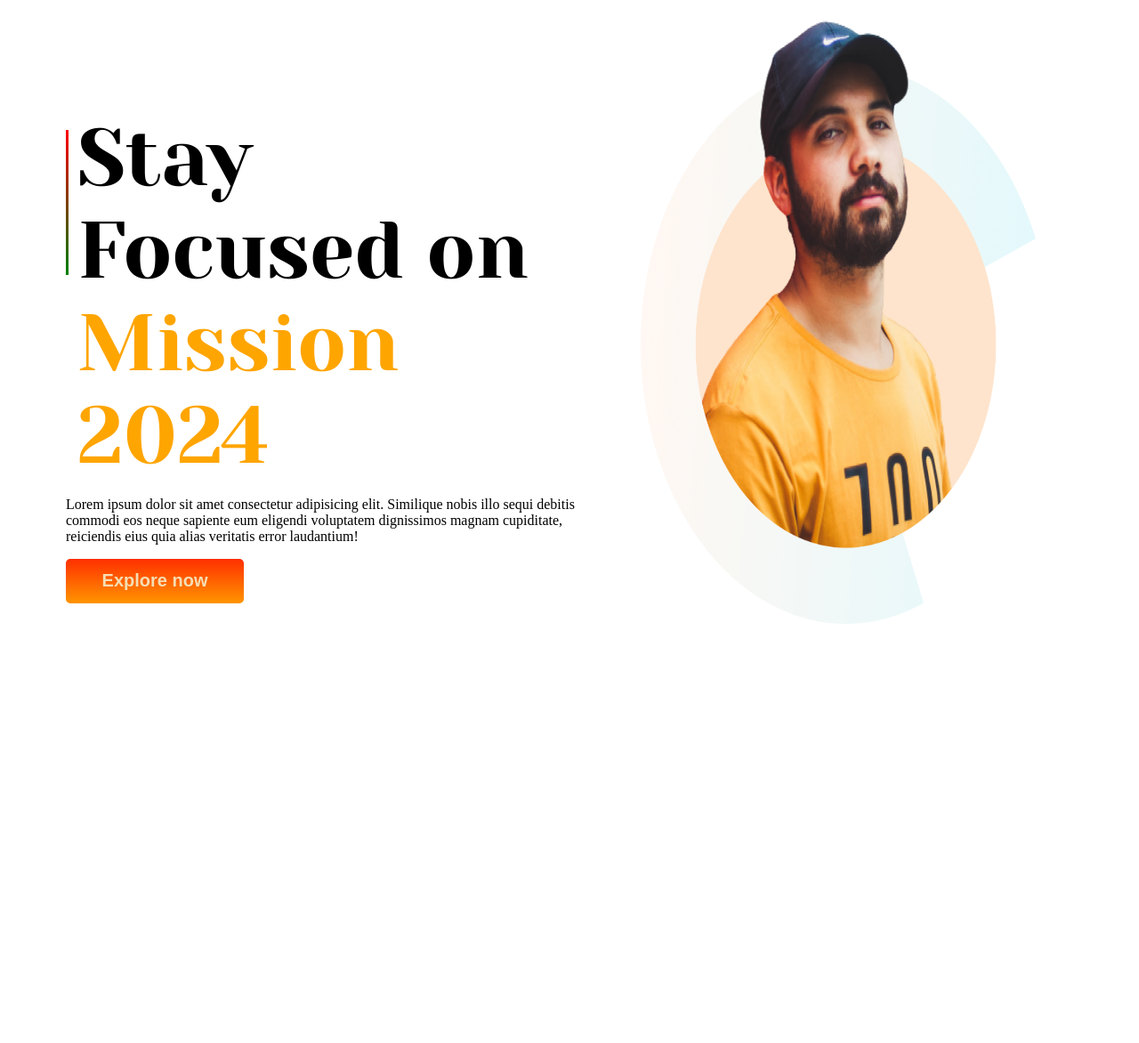
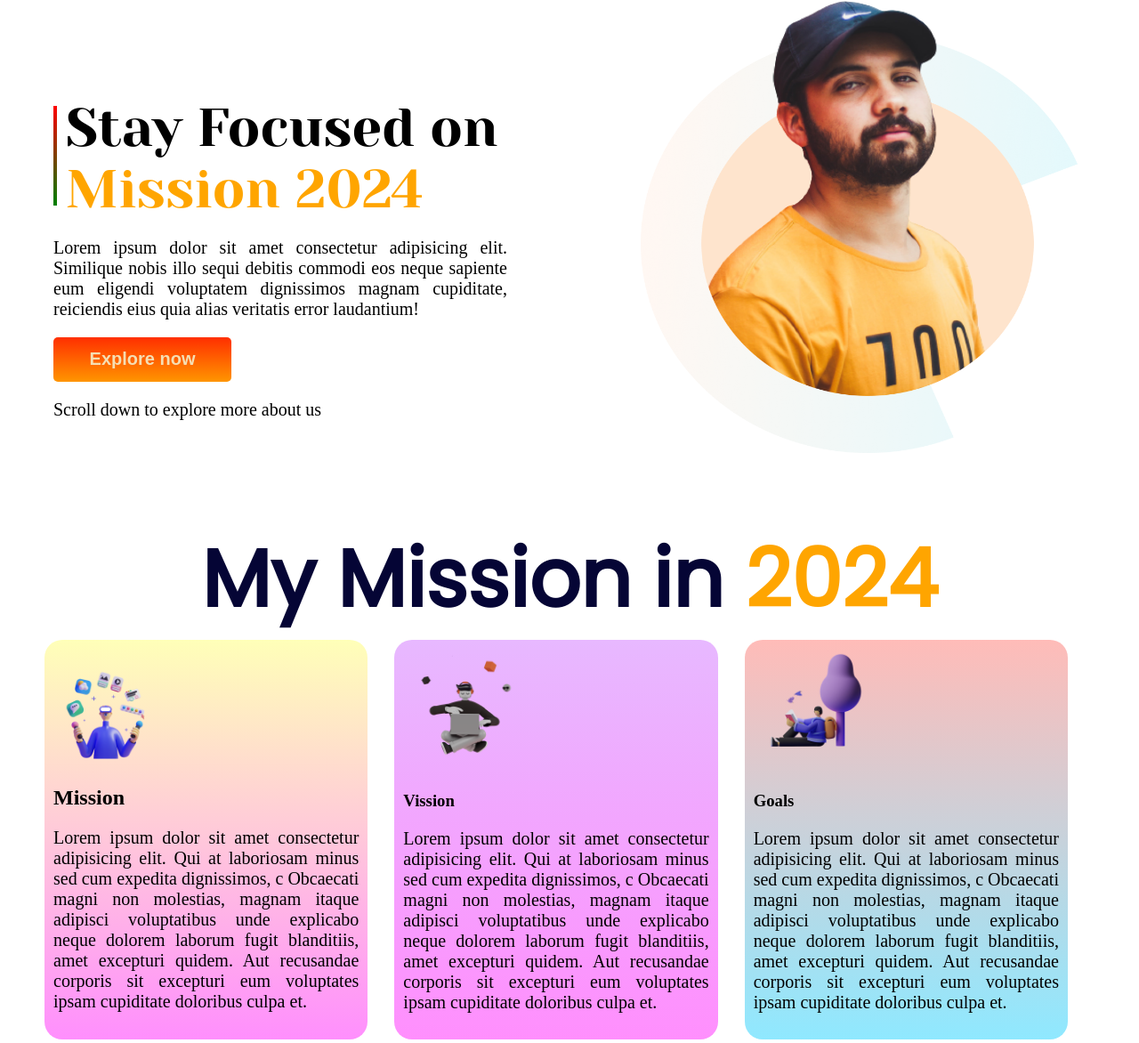
Before and after one commit to Habibnusrat/mission-2024, a plain HTML site: page index.html in a window 1280 px wide. Shown: the part 99-1271 px from the top of the page at 89% size. Before the commit the page ends 804 px from the top, so only its background shows below. Drawn offline with Linux system fonts and the light colour scheme.

Commit message:
2nd sec complite

```diff
--- a/index.html
+++ b/index.html
@@ -20,15 +20,54 @@
         <div class="first-hulf">
             <div class="first-title">
                 <hr>
-                <h1 class="title-1">Stay Focused on <br><span style="color: orange;">Mission 2024</span></h1>
+                <h1 class="title-1">Stay Focused on <br><span class="orange">Mission 2024</span></h1>
             </div>
             <p>Lorem ipsum dolor sit amet consectetur adipisicing elit. Similique nobis illo sequi debitis commodi eos
                 neque sapiente eum eligendi voluptatem dignissimos magnam cupiditate, reiciendis eius quia alias
                 veritatis error laudantium!</p>
             <button class="btn-linkend">Explore now</button>
+            <p>Scroll down to explore more about us</p>
 
         </div>
 
+        <div class="second-hulf">
+            <img src="./images/person/person-0.png" alt="">
+        </div>
+    </section>
+
+    <section class="sec-part">
+        <h1 class="sec-title">My Mission in <span class="orange">2024</span></h1>
+        <div class="three-div">
+            <div class="first-div three-div-style"><img src="./images/illustrators/illustrator-1.png" alt=""><h1>Mission</h1>
+            <p>Lorem ipsum dolor sit amet consectetur adipisicing elit. Qui at laboriosam minus sed cum expedita dignissimos, c
+            Obcaecati magni non molestias, magnam itaque adipisci voluptatibus unde explicabo neque dolorem laborum fugit blanditiis, amet excepturi quidem. Aut recusandae corporis sit excepturi eum voluptates ipsam cupiditate doloribus culpa et.</p>
+            </div>
+
+            <div class="sec-div three-div-style"><img src="./images/illustrators/illustrator-2.png" alt=""><h3>Vission</h3>
+
+                <p>Lorem ipsum dolor sit amet consectetur adipisicing elit. Qui at laboriosam minus sed cum expedita dignissimos, c
+                    Obcaecati magni non molestias, magnam itaque adipisci voluptatibus unde explicabo neque dolorem laborum fugit blanditiis, amet excepturi quidem. Aut recusandae corporis sit excepturi eum voluptates ipsam cupiditate doloribus culpa et.</p></div>
+
+            <div class="thard-div three-div-style"><img src="./images/illustrators/illustrator-3.png" alt=""><h3>Goals</h3>
+
+                <p>Lorem ipsum dolor sit amet consectetur adipisicing elit. Qui at laboriosam minus sed cum expedita dignissimos, c
+                    Obcaecati magni non molestias, magnam itaque adipisci voluptatibus unde explicabo neque dolorem laborum fugit blanditiis, amet excepturi quidem. Aut recusandae corporis sit excepturi eum voluptates ipsam cupiditate doloribus culpa et.</p></div>
+        </div>
+    </section>
+    <section class="thred-sec">
+
+        <div class="first-hulf">
+            <div class="first-title">
+                <hr>
+                <h1 class="title-1">Stay Focused on <br><span class="orange">Mission 2024</span></h1>
+            </div>
+            <p>Lorem ipsum dolor sit amet consectetur adipisicing elit. Similique nobis illo sequi debitis commodi eos
+                neque sapiente eum eligendi voluptatem dignissimos magnam cupiditate, reiciendis eius quia alias
+                veritatis error laudantium!</p>
+            <button class="btn-linkend">Explore now</button>
+            <p>Scroll down to explore more about us</p>
+
+        </div>
 
         <div class="second-hulf">
             <img src="./images/person/person-0.png" alt="">
--- a/style.css
+++ b/style.css
@@ -1,54 +1,55 @@
-body {
-    width: 90%;
-    margin: auto
+body{
+    margin-left: 50px;
+    margin-right: 50px;
 }
-.first-sec{
-display: flex;
+
+.first-sec {
+    display: flex;
 
 }
 
-h1{
+h1 {
     margin-bottom: 0;
 }
 
 hr {
     width: 4px;
-    height: 10.2em;
+    height: 7em;
     background-image: linear-gradient(red, green);
     border: none;
-    margin:95px 10px 10px 0;
+    margin: 60px 10px 10px 0;
 }
 
 .title-1 {
-   font-weight: 200;
-   font-size: 90px;
+    font-weight: 200;
+    font-size: 60px;
     font-family: 'Yeseva One', serif;
 }
 
 .first-hulf {
 
     width: 50%;
-    margin: 150px 20px 0px 10px;
+    margin: 150px 100px 0px 10px;
 }
 
-.first-title{
+.first-title {
     display: flex;
 }
 
-.second-hulf{
-    width: 40%;
-    height: 800px;
+.second-hulf {
+    width: 50%;
+    height: 600px;
     margin: 0 0 0 50px;
 
 
 }
 
-.second-hulf img{
+.second-hulf img {
     width: 100%;
     height: 100%;
 }
 
-.btn-linkend{
+.btn-linkend {
     height: 50px;
     width: 200px;
     background-image: linear-gradient(rgb(255, 47, 0), rgb(255, 149, 0));
@@ -58,3 +59,62 @@ hr {
     border-radius: 5px;
     border: none;
 }
+
+p {
+    font-size: 20px;
+    text-align: justify;
+
+}
+
+/*section-2*//*---------*/
+
+.sec-title {
+    text-align: center;
+    font-weight: 900;
+    font-size: 90px;
+    font-family: 'Poppins', sans-serif;
+    color: rgb(5, 5, 53);
+}
+
+.orange {
+    color: orange;
+}
+
+.sec-part {
+    margin-top: 50px;
+    margin-bottom: 40px;
+}
+
+.three-div {
+    display: flex;
+    width: 100%;
+    margin: auto;
+}
+
+.three-div-style {
+    margin-right: 30px;
+    padding: 10px;
+    border-radius: 20px;
+    width: 30%;
+
+
+}
+
+.three-div-style img{
+    width:40%;
+}
+
+
+.first-div {
+    background-image: linear-gradient(rgba(255, 255, 0, 0.278),rgba(255, 0, 251, 0.439))
+
+}
+
+.sec-div {
+    background-image:  linear-gradient(rgba(170, 0, 255, 0.278),rgba(255, 0, 251, 0.439))}
+
+
+.thard-div {
+    background-image:  linear-gradient(rgba(255, 13, 0, 0.278),rgba(0, 204, 255, 0.439))
+    ;
+}
```
